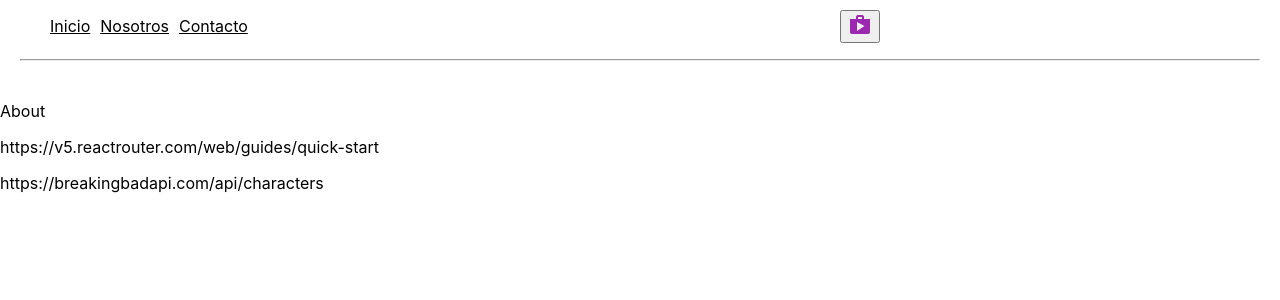
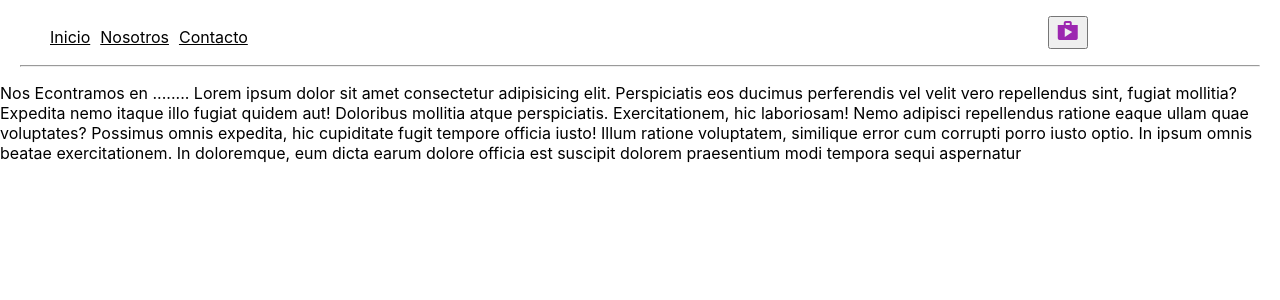
Before and after one commit to JosePerezjlp/CursoReact, a React (Create React App) app: page /nosotros in a window 1280 px wide. Shown: the top 300 px of the page. Built offline with nearby package versions, Linux system fonts and the light colour scheme.

Commit message:
agregando ejercicio la vista cart vacia

```diff
--- a/src/App.js
+++ b/src/App.js
@@ -8,6 +8,7 @@ import Inicio from './pages/inicio/inicio';
 import Nosotros from './pages/nosotros/nosotros';
 import Contacto from './pages/contacto/contacto';
 import ItemDetailContainer from './pages/itemdetailcontainer/itemdetailcontainer';
+import Cart from './pages/cart/cart';
 
 const App = () => {
 
@@ -19,6 +20,7 @@ const App = () => {
           <Route path='/' element={<Inicio />}/>
           <Route path='/nosotros' element={<Nosotros />}/>
           <Route path='/contacto' element={<Contacto />}/>
+          <Route path='/cart' element={<Cart />}/>
           <Route path='/detail/:id' element={<ItemDetailContainer />}/>
         </Routes>
 
--- a/src/components/itemcount/itemcount.js
+++ b/src/components/itemcount/itemcount.js
@@ -1,5 +1,6 @@
 import React,{ useState } from "react"
 import './itemcount.css'
+import { Link } from 'react-router-dom';
 
 
 const ItemCount = ({setOnAdd, stock ,onAdd }) =>{
@@ -39,7 +40,9 @@ const ItemCount = ({setOnAdd, stock ,onAdd }) =>{
             <button onClick={restarProducto}>Quitar</button>
             </div>
             <div>
+                <Link to={'/cart'} >
                 <button disabled={btnActivo} onClick={add} className="btn">Agregar al Carrito</button>
+                </Link>
             </div>
             <div className="stock">
                 <p>Stock Disponible:{stock} </p>
--- a/src/components/navbar/navbar.js
+++ b/src/components/navbar/navbar.js
@@ -11,9 +11,9 @@ const navbar = () => {
                     <Link to='/' className='Link'>Inicio</Link>
                     <Link to='/nosotros' className='Link'>Nosotros</Link>
                     <Link to='/contacto' className='Link'>Contacto</Link>
-                    <li className='carrito'>
+                    <Link to='/cart' className='carrito'>
                     <CardWidget/>
-                    </li>
+                    </Link>
                 </ul>
 
             <hr></hr>
--- /dev/null
+++ b/src/pages/cart/cart.css
@@ -0,0 +1,4 @@
+.cart{
+    margin-left: 200px;
+    color:red
+}
--- /dev/null
+++ b/src/pages/cart/cart.js
@@ -0,0 +1,12 @@
+import React from 'react';
+
+
+const Cart = () => {
+	return (
+		<div >
+
+		</div>
+	);
+};
+
+export default Cart ;
--- a/src/pages/itemdetailcontainer/itemdetailcontainer.js
+++ b/src/pages/itemdetailcontainer/itemdetailcontainer.js
@@ -10,11 +10,11 @@ const ItemDetailContainer = () => {
 
   const [items,setItems] = useState({});
 
-  console.log(items)
+        //console.log(items)
 	let id = useParams();
 
 	let itemID = id.id;
-        console.log(itemID)
+        //console.log(itemID)
 
     useEffect(()=>{
       fetch(`https://fakestoreapi.com/products/${itemID}`)
--- a/src/pages/nosotros/nosotros.js
+++ b/src/pages/nosotros/nosotros.js
@@ -1,17 +1,19 @@
 import React from 'react';
 
-const styles = {
-	container: {
-		margin: '40px 0 40px 0',
-	},
-};
+
 
 const Nosotros = () => {
 	return (
-		<div style={styles.container}>
-			About
-			<p>https://v5.reactrouter.com/web/guides/quick-start</p>
-			<p>https://breakingbadapi.com/api/characters</p>
+		<div>
+			<p>Nos Econtramos en ........ Lorem ipsum dolor sit amet consectetur adipisicing elit. Perspiciatis
+				eos ducimus perferendis vel velit vero repellendus sint, fugiat
+				mollitia? Expedita nemo itaque illo fugiat quidem aut! Doloribus
+				mollitia atque perspiciatis. Exercitationem, hic laboriosam! Nemo
+				adipisci repellendus ratione eaque ullam quae voluptates? Possimus omnis
+				expedita, hic cupiditate fugit tempore officia iusto! Illum ratione
+				voluptatem, similique error cum corrupti porro iusto optio. In ipsum
+				omnis beatae exercitationem. In doloremque, eum dicta earum dolore
+				officia est suscipit dolorem praesentium modi tempora sequi aspernatur</p>
 		</div>
 	);
 };
```
Also changed, not shown: src/pages/productos/productos.js (deleted).
